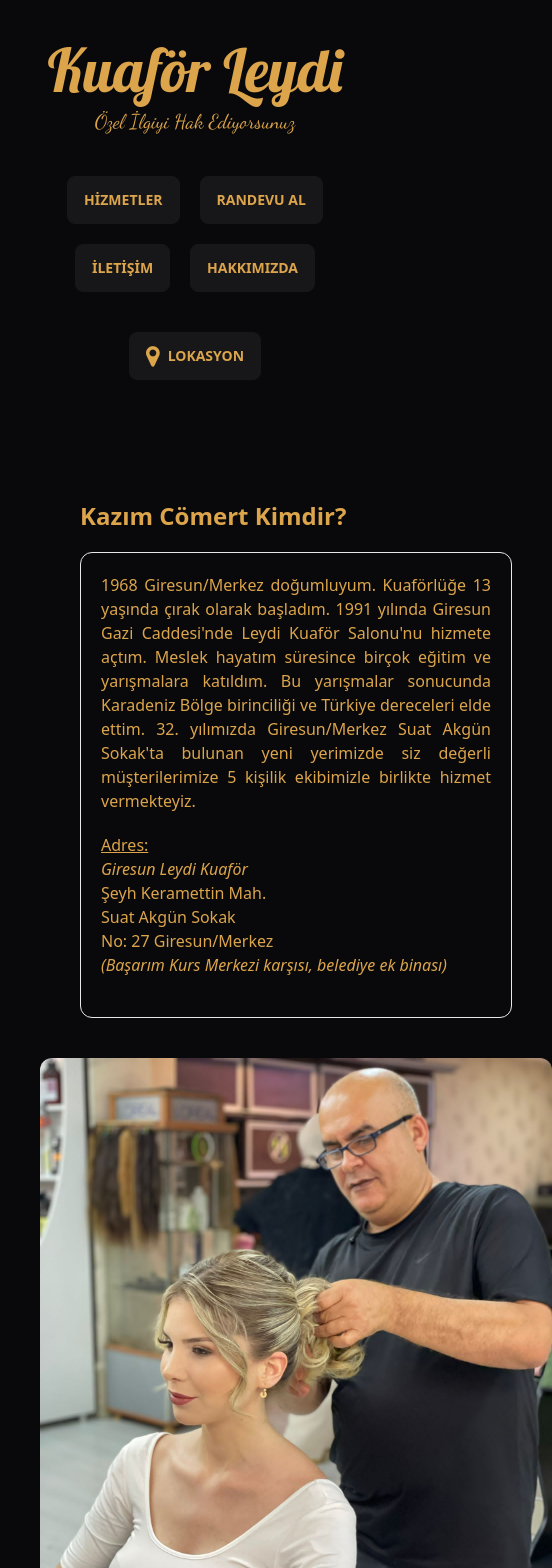
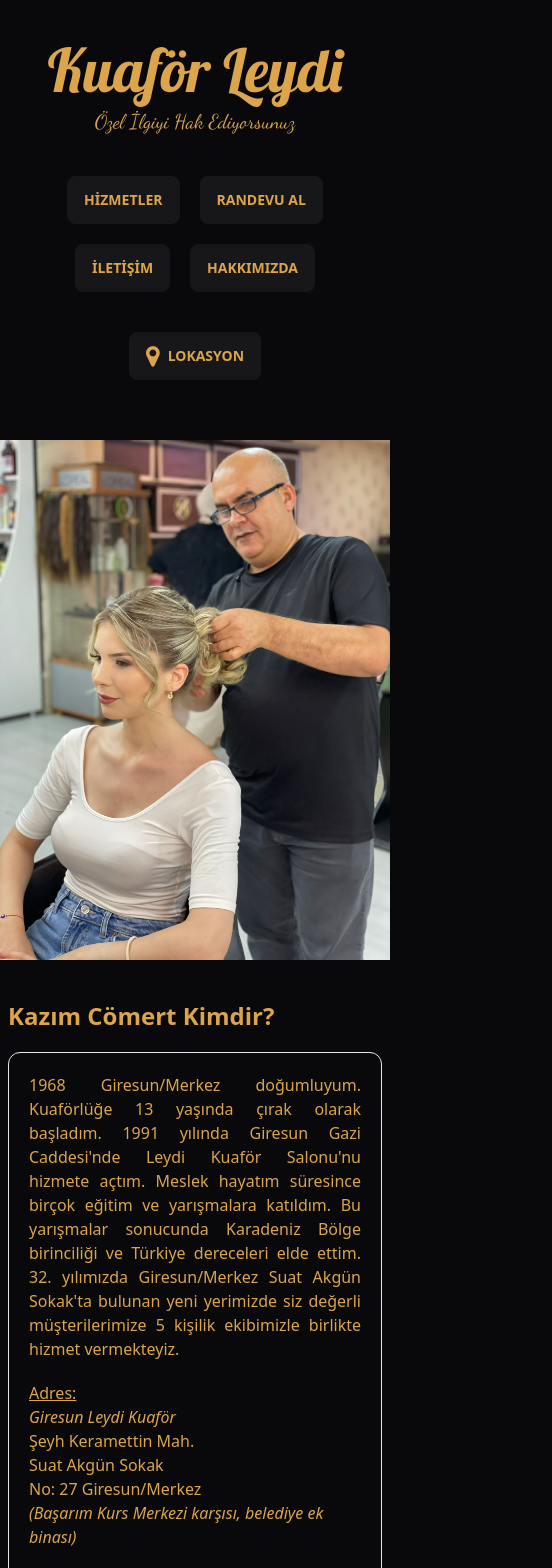
Before and after one commit to ErcouldnT/leydikuafor, a SvelteKit app: page /hakkimizda in a window 390 px wide. Shown: the top 1568 px of the page, 552 px wide, since content can reach past the window. Built offline with nearby package versions, Linux system fonts and the light colour scheme.

Commit message:
:tada: Responsive design

```diff
--- a/src/routes/+layout.svelte
+++ b/src/routes/+layout.svelte
@@ -47,7 +47,7 @@
 	</div>
 	<div>
 		<div class="grid grid-flow-col gap-7 text-4xl m-auto">
-			<a href="fb://profile/leydikuafor28" target="_blank" rel="noreferrer"
+			<a href="fb://profile/100054571174890" target="_blank" rel="noreferrer"
 				><i class="fa fa-facebook cursor-pointer" aria-hidden="true" /></a
 			>
 			<a href="http://instagram.com/_u/leydikuafor28/" target="_blank" rel="noreferrer"
--- a/src/routes/hakkimizda/+page.svelte
+++ b/src/routes/hakkimizda/+page.svelte
@@ -1,6 +1,6 @@
 <main>
-	<div class="grid lg:grid-cols-2 p-10">
-		<div class="m-auto p-10">
+	<div class="grid lg:grid-cols-2 lg:p-10">
+		<div class="m-auto py-5 px-2 lg:p-10">
 			<div class="text-2xl font-bold pb-5">Kazım Cömert Kimdir?</div>
 			<div class="border rounded-xl p-5">
 				<p class="text-justify">
@@ -21,8 +21,8 @@
 				</div>
 			</div>
 		</div>
-		<div class="m-auto">
-			<img class="rounded-xl max-w-lg" src="/images/gelin2.jpg" alt="" />
+		<div class="lg:m-auto lg:order-last order-first my-5">
+			<img class="lg:rounded-xl lg:max-w-lg" src="/images/gelin2.jpg" alt="" />
 		</div>
 	</div>
 </main>
--- a/src/routes/iletisim/+page.svelte
+++ b/src/routes/iletisim/+page.svelte
@@ -1,4 +1,4 @@
-<div class="p-10 flex flex-col justify-center items-center">
+<div class="lg:p-10 py-5 flex flex-col justify-center items-center">
 	<div class="text-xl py-5">İletişim Adreslerimiz</div>
 	<div class="grid grid-cols-2 gap-2 border rounded-xl p-5">
 		<div>GSM</div>
@@ -16,8 +16,8 @@
 </div>
 
 <main class="grid lg:grid-cols-4 lg:gap-1 gap-4">
-	<img class="h-full aspect-auto hover:opacity-70" src="/images/dukkan.jpg" alt="Ombre" />
-	<img class="h-full aspect-auto hover:opacity-70" src="/images/dukkan2.jpg" alt="Ombre" />
-	<img class="h-full aspect-auto hover:opacity-70" src="/images/dukkan3.jpg" alt="Ombre" />
-	<img class="h-full aspect-auto hover:opacity-70" src="/images/dukkan4.jpg" alt="Ombre" />
+	<img class="h-full w-full aspect-auto hover:opacity-70" src="/images/dukkan.jpg" alt="Ombre" />
+	<img class="h-full w-full aspect-auto hover:opacity-70" src="/images/dukkan2.jpg" alt="Ombre" />
+	<img class="h-full w-full aspect-auto hover:opacity-70" src="/images/dukkan3.jpg" alt="Ombre" />
+	<img class="h-full w-full aspect-auto hover:opacity-70" src="/images/dukkan4.jpg" alt="Ombre" />
 </main>
```
